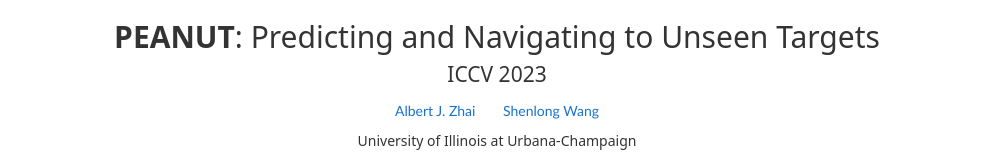
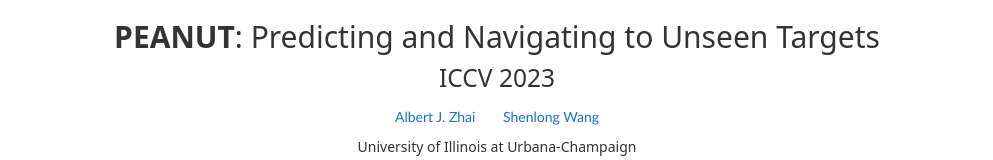
Before and after one commit to ajzhai/PEANUT, a plain HTML site: page docs/index.html in a window 1280 px wide. Shown: the top 160 px of the page, without its empty margins (143-1136 px from the left). Drawn offline with nearby package versions, Linux system fonts and the light colour scheme; some icons are missing.

Commit message:
fix ICCV

```diff
--- a/docs/index.html
+++ b/docs/index.html
@@ -46,7 +46,7 @@
         <b>PEANUT</b>: Predicting and Navigating to Unseen Targets
 
       </h2>
-      <h2 class="col-md-12 text-center" id="venue" style="font-size:1.5em; margin-top: 0">
+      <h2 class="col-md-12 text-center" id="venue" style="font-size:1.75em; margin-top: 2px">
         ICCV 2023
       </h2>
     </div>
```
